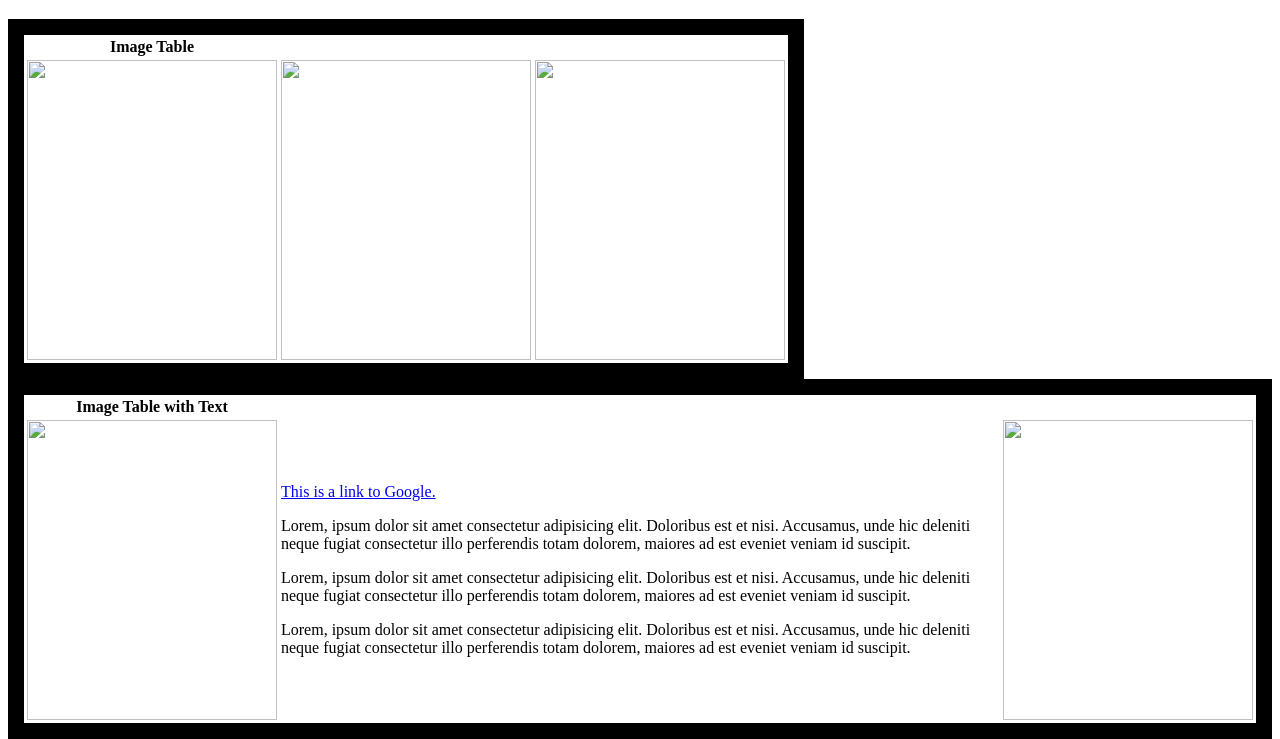
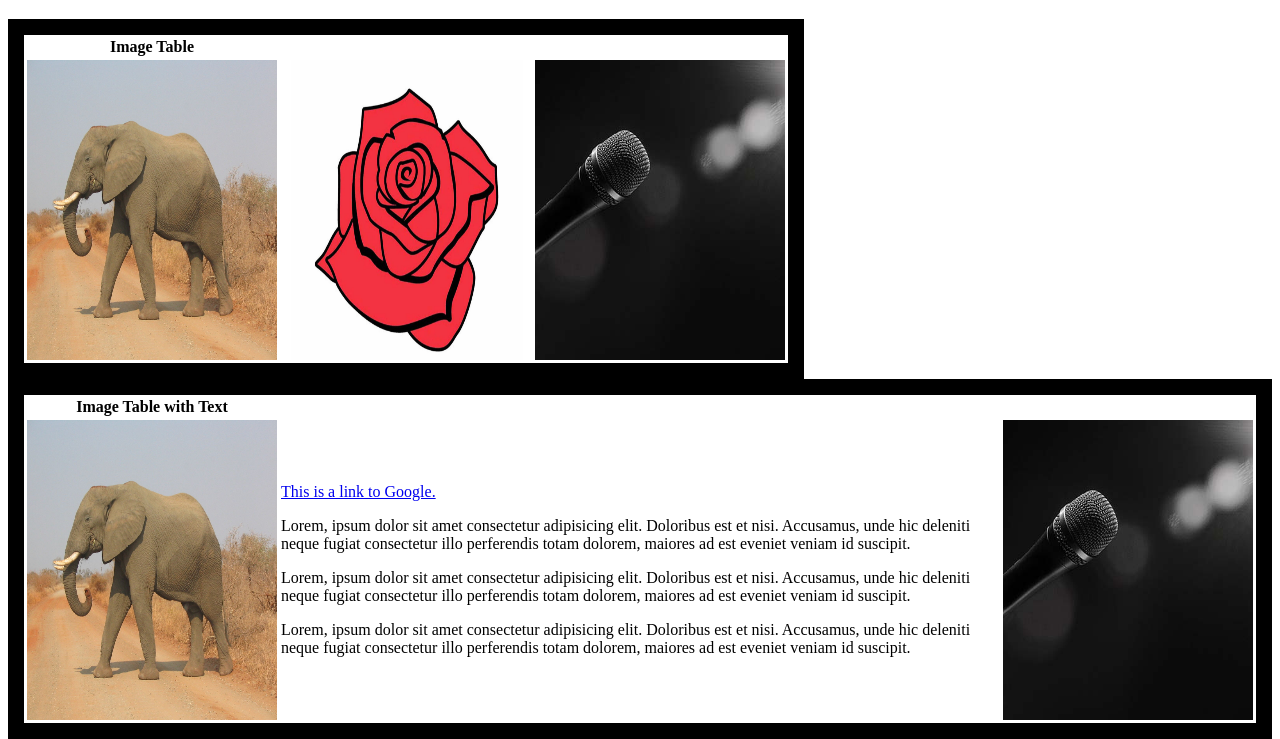
Before and after one commit to mdgitreps/mdgitreps.github.io, a plain HTML site: page index3.html in a window 1280 px wide. Shown: the part 61-800 px from the top of the page. Drawn offline with Linux system fonts and the light colour scheme.

Commit message:
Add files via upload

```diff
--- a/index3.html
+++ b/index3.html
@@ -16,13 +16,13 @@
     </th>
     <tr>
         <td>
-            <img src="images/elephant.jpg"style="width:250px;height:300px;">
+            <img src="elephant.jpg"style="width:250px;height:300px;">
         </td>
         <td>
-            <img src="images/rose.png" style="width:250px;height:300px;">
+            <img src="rose.png" style="width:250px;height:300px;">
         </td>
         <td>
-            <img src="images/mic.jpg"style="width:250px;height:300px;">
+            <img src="mic.jpg"style="width:250px;height:300px;">
         </td>
     </tr>
 </table>
@@ -32,7 +32,7 @@
     </th>
     <tr>
         <td>
-            <img src="images/elephant.jpg"style="width:250px;height:300px;">
+            <img src="elephant.jpg"style="width:250px;height:300px;">
         </td>
         <td>
            <p><a href="www.google.com">This is a link to Google.</a></p>
@@ -47,7 +47,7 @@
             illo perferendis totam dolorem, maiores ad est eveniet veniam id suscipit.</p>
         </td>
         <td>
-            <img src="images/mic.jpg"style="width:250px;height:300px;">
+            <img src="mic.jpg"style="width:250px;height:300px;">
         </td>
     </tr>
 </table>
```
